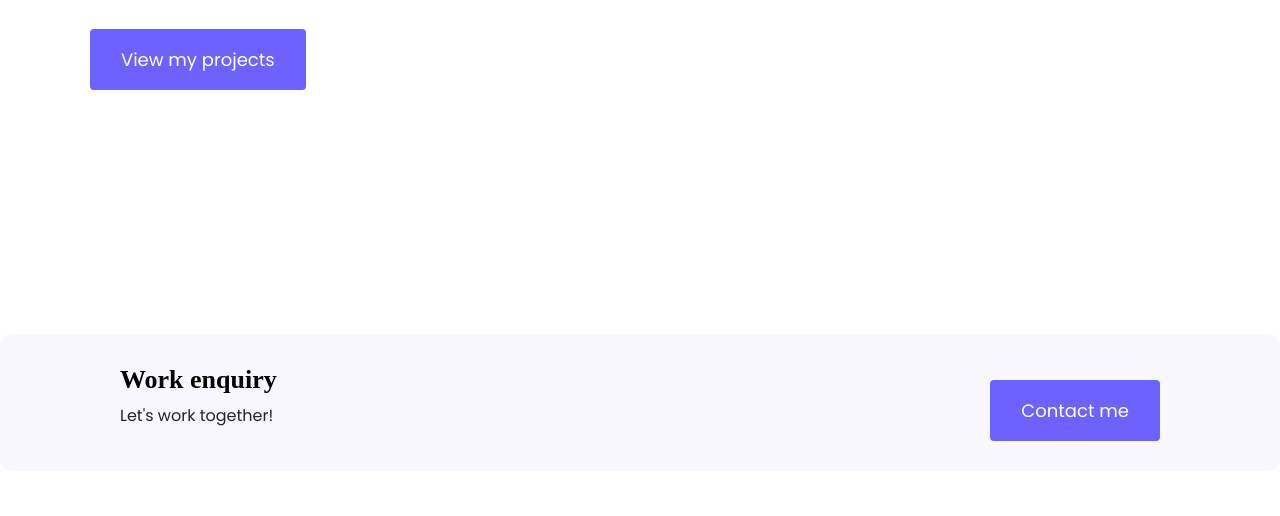
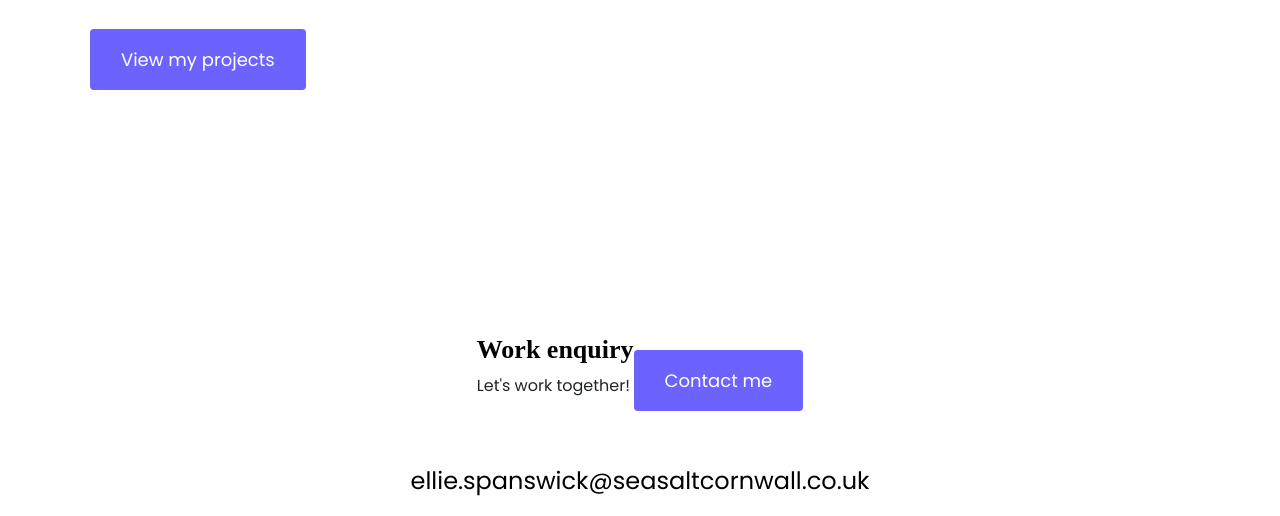
Before and after one commit to els-390/Responsive-Portfolio-Project, a plain HTML site: page about.html in a window 1280 px wide. Shown: the part 1028-1544 px from the top of the page. Drawn offline with nearby package versions, Linux system fonts and the light colour scheme.

Commit message:
Amended e-mail contact to flex on mobile devices

```diff
--- a/about.html
+++ b/about.html
@@ -70,7 +70,7 @@
     </div>
     </div>
     <footer>
-      <div class="contact-box d-flex justify-content-between mb-5 d-none d-md-flex">
+        <div class="d-flex justify-content-center mb-5 d-none d-md-flex">
       <div>
         <h4>Work enquiry</h4>
         <p>Let's work together!</p>
@@ -80,7 +80,7 @@
       </div>
     </div>
 
-      <div class="d-flex justify-content-center mb-5">
+        <div class="email-contact d-flex justify-content-center mb-5 d-none d-md-flex">
       <a href="mailto:ellie.spanswick@seasaltcornwall.co.uk" class="email-link"> ellie.spanswick@seasaltcornwall.co.uk </a>
 </div>
 <div class="social-icons d-flex justify-content-center mb-5">
--- a/styles/app.css
+++ b/styles/app.css
@@ -203,4 +203,5 @@ footer .social-icons a:hover {
     padding: 0;
     text-align: center;
   }
+
 }
```
Also changed, not shown: contact.html (+1 -1 lines), index.html (+1 -1 lines), my-work.html (+1 -1 lines).
